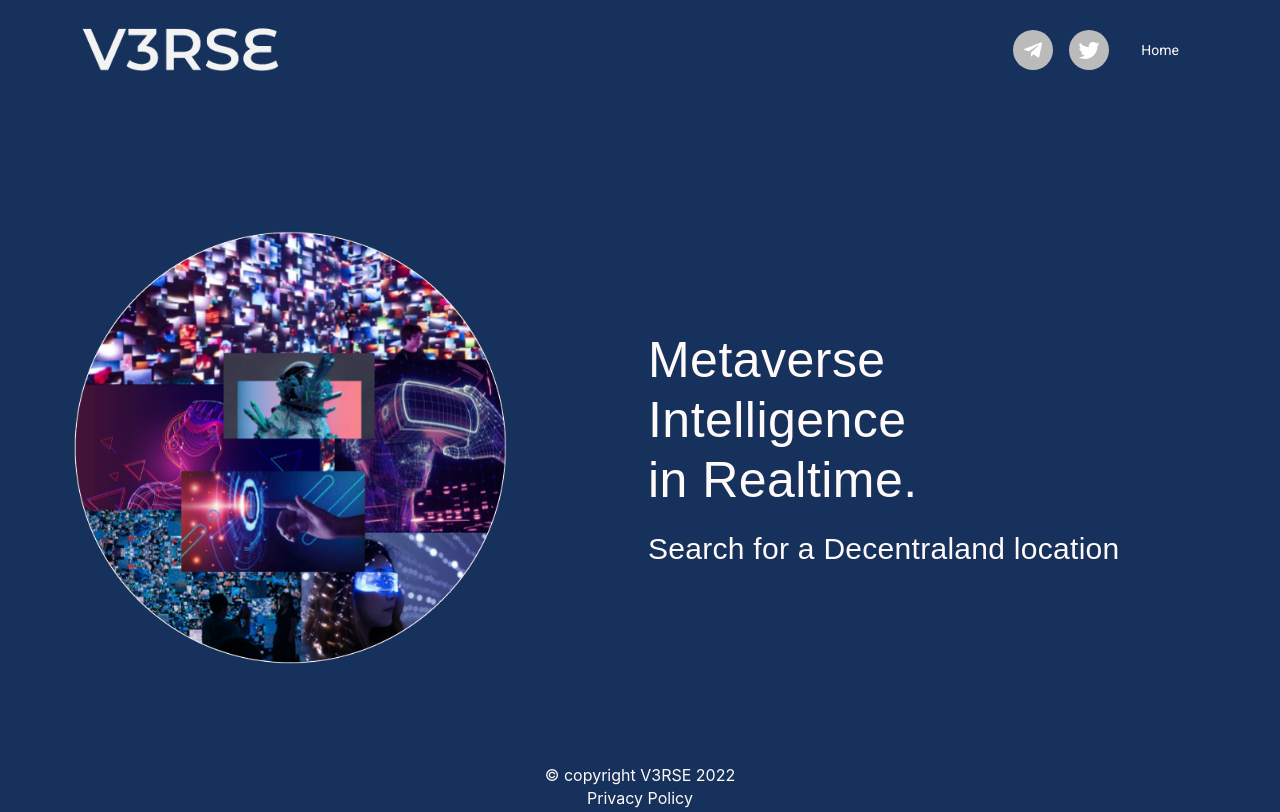
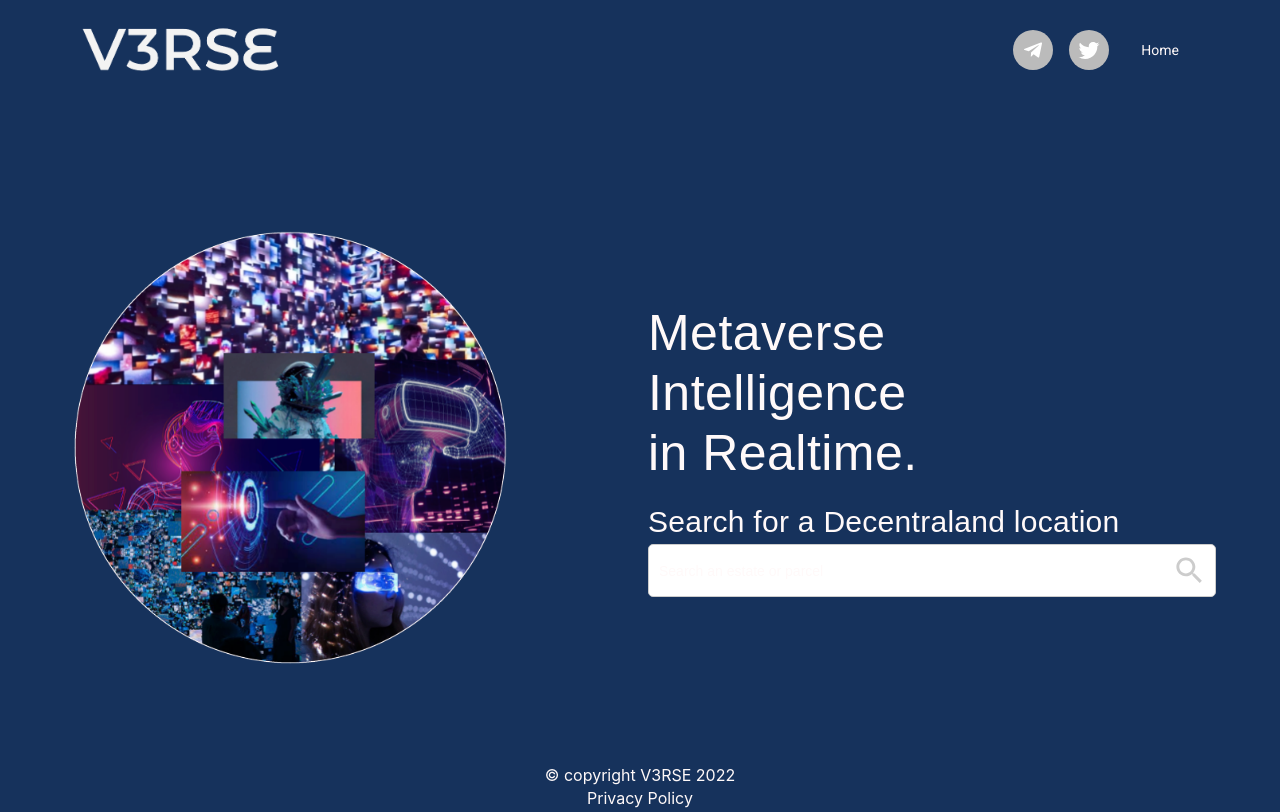
Before and after one commit to Abdulrehman03/Verse, a React (Vite) app: page / in a window 1280 px wide. Built offline with nearby package versions, Linux system fonts and the light colour scheme.

Commit message:
added search bar in landing page

```diff
--- a/src/Pages/Concept.jsx
+++ b/src/Pages/Concept.jsx
@@ -1,12 +1,7 @@
-import * as React from 'react';
+import * as React from "react";
 
-const Concept=()=> {
+const Concept = () => {
+  return <div className="Concept">Concept</div>;
+};
 
-  return (
-    <div className="Concept">
-     Concept
-    </div>
-  )
-}
-
-export default Concept
+export default Concept;
--- a/src/Pages/Landing.jsx
+++ b/src/Pages/Landing.jsx
@@ -1,67 +1,181 @@
-import * as React from 'react';
-import { createStyles, makeStyles } from '@mui/styles';
-import { Grid, Typography, Container } from '@mui/material';
-import Layout from '../Components/Layout/Layout';
-import Image from '../Assets/landingPage.png';
+import * as React from "react";
+import { createStyles, makeStyles } from "@mui/styles";
+import { Grid, Typography, Container } from "@mui/material";
+import Layout from "../Components/Layout/Layout";
+import Image from "../Assets/landingPage.png";
+import Select, { components } from "react-select";
 // import { Data } from "../Data/Index";
+import SearchIcon from "@mui/icons-material/Search";
+import HomeIcon from "@mui/icons-material/Home";
 
-const useStyles = makeStyles(theme =>
+const useStyles = makeStyles((theme) =>
   createStyles({
     root: {
-            display: 'flex',
-            alignItems: 'center',
-            height: '75vh',
-            width: '100%',
+      display: "flex",
+      alignItems: "center",
+      height: "75vh",
+      width: "100%",
     },
     logoDiv: {
-            [theme.breakpoints.down('md')]: {
-                display: 'flex',
-                justifyContent: 'center',
-                marginBottom: '20px',
+      [theme.breakpoints.down("md")]: {
+        display: "flex",
+        justifyContent: "center",
+        marginBottom: "20px",
       },
     },
     logo: {
-            height: '450px',
-            [theme.breakpoints.down('sm')]: {
-                height: '250px',
+      height: "450px",
+      [theme.breakpoints.down("sm")]: {
+        height: "250px",
       },
-            [theme.breakpoints.down('md')]: {
-                height: '350px',
+      [theme.breakpoints.down("md")]: {
+        height: "350px",
       },
     },
     mainHeading: {
-            width: '300px',
-            fontFamily: 'AppleSDGothicNeo-Regular, Apple SD Gothic Neo, sans-serif !important',
+      width: "300px",
+      fontFamily:
+        "AppleSDGothicNeo-Regular, Apple SD Gothic Neo, sans-serif !important",
       color: theme.palette.primary.heading,
-            fontSize: '50px !important',
-            lineHeight: '60px !important',
-            [theme.breakpoints.down('md')]: {
-                margin: 'auto !important',
-                textAlign: 'center',
+      fontSize: "50px !important",
+      lineHeight: "60px !important",
+      [theme.breakpoints.down("md")]: {
+        margin: "auto !important",
+        textAlign: "center",
       },
     },
     subHeading: {
-            fontFamily: 'AppleSDGothicNeo-Regular, Apple SD Gothic Neo, sans-serif !important',
+      fontFamily:
+        "AppleSDGothicNeo-Regular, Apple SD Gothic Neo, sans-serif !important",
       color: theme.palette.primary.heading,
-            fontSize: '30px !important',
-            marginTop: '16px !important',
-            [theme.breakpoints.down('md')]: {
-                textAlign: 'center',
+      fontSize: "30px !important",
+      marginTop: "16px !important",
+      [theme.breakpoints.down("md")]: {
+        textAlign: "center",
       },
     },
     searchContainer: {
-            //
+      "& #react-select-3-placeholder": {
+        fontFamily:
+          "AppleSDGothicNeo-Regular, Apple SD Gothic Neo, sans-serif !important",
+        fontSize: "14px !important",
+        color: theme.palette.primary.heading,
       },
-    }),
+      "& #react-select-3-input": {
+        fontFamily:
+          "AppleSDGothicNeo-Regular, Apple SD Gothic Neo, sans-serif !important",
+        fontSize: "14px !important",
+        color: "#fff9f9 !important",
+      },
+      "& .css-1ko62if-control": {
+        backgroundColor: "transparent !important",
+        border: `1px solid ${theme.palette.primary.heading}`,
+        color: theme.palette.primary.heading,
+      },
+      "& .css-1w77nty-control": {
+        color: theme.palette.primary.heading,
+        backgroundColor: "transparent !important",
+        border: `1px solid ${theme.palette.primary.heading}`,
+      },
+    },
+    homeIcon: {
+      color: "white",
+      backgroundColor: "#ff6018",
+      borderRadius: "5px",
+      fontSize: "30px !important",
+      margin: theme.spacing(0.5),
+    },
+    optionWrapper: {
+      display: "flex",
+      justifyContent: "flex-start",
+      alignItems: "center",
+      padding: theme.spacing(1),
+      cursor: "pointer",
+    },
+    nameWrapper: {
+      marginLeft: theme.spacing(1),
+    },
+    name: {
+      fontFamily:
+        "AppleSDGothicNeo-Regular, Apple SD Gothic Neo, sans-serif !important",
+      fontSize: "14px",
+      fontWeight: "bolder",
+    },
+    position: {
+      fontFamily:
+        "AppleSDGothicNeo-Regular, Apple SD Gothic Neo, sans-serif !important",
+      fontSize: "14px",
+      color: theme.palette.primary.subHeading,
+      fontWeight: "bold",
+    },
+  })
 );
 
 const Landing = () => {
   const classes = useStyles();
+
+  const indicatorSeparatorStyle = {
+    alignSelf: "stretch",
+    backgroundColor: "transparent",
+    marginBottom: 8,
+    marginTop: 8,
+    width: 1,
+  };
+
+  const IndicatorSeparator = ({ innerProps }) => {
+    return <span style={indicatorSeparatorStyle} {...innerProps} />;
+  };
+
+  //You can customize this part as design
+  const Option = (props) => {
+    const { label, value } = props;
+    console.log(props);
+    return (
+      <div className={classes.optionWrapper}>
+        <div
+          style={{
+            display: "flex",
+            justifyContent: "center",
+            alignItems: "centers",
+          }}
+        >
+          <HomeIcon className={classes.homeIcon} />
+        </div>
+        <div className={classes.nameWrapper}>
+          <div className={classes.name}>{label}</div>
+          <div>
+            <span className={classes.position}>Position</span>{" "}
+            <span className={classes.position}>&bull;</span> &nbsp;
+            <span className={classes.position}>{value}</span>
+          </div>
+        </div>
+      </div>
+    );
+  };
+
+  const DropdownIndicator = (props) => {
+    return (
+      <components.DropdownIndicator {...props}>
+        <SearchIcon fontSize="large" />
+      </components.DropdownIndicator>
+    );
+  };
+
+  const data = [
+    { label: "Snoop Dogg's Crib", value: "01-131" },
+    { label: "Samsung Center", value: "02-231" },
+  ];
+
   return (
     <Layout>
       <div className={classes.root}>
         <Container>
-                    <Grid container justifyContent={'center'} alignItems={'center'} spacing={2}>
+          <Grid
+            container
+            justifyContent={"center"}
+            alignItems={"center"}
+            spacing={2}
+          >
             <Grid item xs={12} sm={12} md={6}>
               <div className={classes.logoDiv}>
                 <img className={classes.logo} src={Image} alt="landing Page" />
@@ -69,9 +183,41 @@
             </Grid>
             <Grid item xs={12} sm={12} md={6}>
               <div className={classes.headingContainer}>
-                                <Typography className={classes.mainHeading}>Metaverse Intelligence in Realtime.</Typography>
-                                <Typography className={classes.subHeading}>Search for a Decentraland location</Typography>
-                                <div className={classes.searchContainer}></div>
+                <Typography className={classes.mainHeading}>
+                  Metaverse Intelligence in Realtime.
+                </Typography>
+                <Typography className={classes.subHeading}>
+                  Search for a Decentraland location
+                </Typography>
+                <div className={classes.searchContainer}>
+                  <Select
+                    closeMenuOnSelect={false}
+                    components={{
+                      Option,
+                      DropdownIndicator,
+                      IndicatorSeparator,
+                    }}
+                    styles={{
+                      option: (base) => ({
+                        ...base,
+                        border: `1px dotted red`,
+                        height: "100%",
+                      }),
+                    }}
+                    theme={(theme) => ({
+                      ...theme,
+                      borderRadius: 5,
+                      colors: {
+                        ...theme.colors,
+                        primary25: "white",
+                        primary: "white",
+                      },
+                    })}
+                    placeholder="Search an estate or parcel"
+                    // defaultValue={data[0]}
+                    options={data}
+                  />
+                </div>
               </div>
             </Grid>
           </Grid>
--- a/src/theme.js
+++ b/src/theme.js
@@ -6,6 +6,7 @@
     primary: {
       main: "#16325c",
       heading: "#fff9f9",
+      subHeading: "#706e6b",
       lightGray: "#bbbbbb",
     },
     secondary: {
```
Also changed, not shown: src/Components/Layout/Layout.jsx (+42 -43 lines), .eslintrc.json, 1 other file (tests, documents, lock files or other folders). Lines whose indentation alone changed are shown as unchanged.
